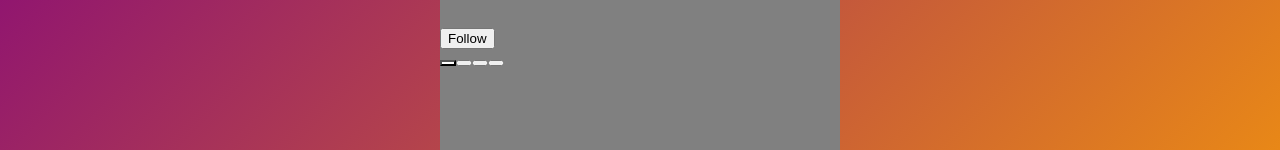
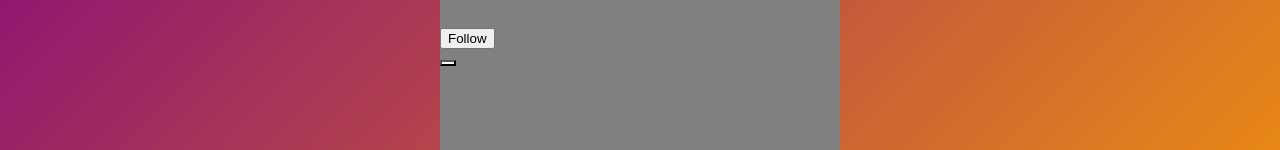
Before and after one commit to TatesWorkAcc/instagram-clone, a React (Vite) app in the folder instagram-clone/: page /home in a window 1280 px wide. Shown: the part 278-428 px from the top of the page. Built offline with nearby package versions, Linux system fonts and the light colour scheme.

Commit message:
made like button work

```diff
--- a/instagram-clone/src/Post.jsx
+++ b/instagram-clone/src/Post.jsx
@@ -23,9 +23,6 @@ function Post(){
                 <button className="follow-button">Follow</button>
             </div>
             <button onClick={handleLike} style={{backgroundColor: like}} className="like"></button>
-            <button className="comment"></button>
-            <button className="share"></button>
-            <button className="bookmark"></button>
         </div>
     )
 }
```
